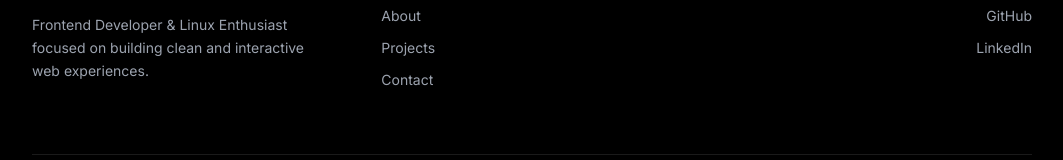
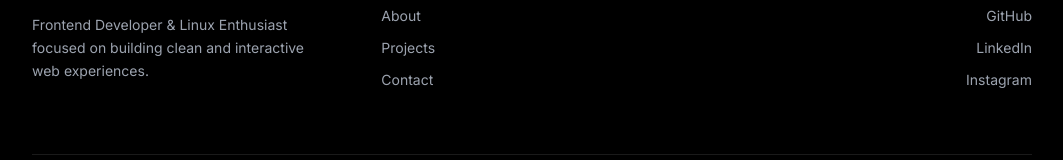
Before and after one commit to Zaenidanz/zainiddinzidan-portfolio, a Next.js app: page / in a window 1280 px wide. Shown: the part 4147-4307 px from the top of the page, without its empty margins (108-1171 px from the left). Built offline with nearby package versions, Linux system fonts and the light colour scheme.

Commit message:
add instagram to footer

```diff
--- a/src/components/Footer.tsx
+++ b/src/components/Footer.tsx
@@ -29,6 +29,7 @@
             <div className="flex flex-col space-y-3 text-secondary text-sm md:items-end">
               <a href="https://github.com/Zaenidanz" target="_blank" rel="noopener noreferrer" className="hover:text-white transition-colors w-fit">GitHub</a>
               <a href="https://www.linkedin.com/in/zainiddin-zidan-637457336" target="_blank" rel="noopener noreferrer" className="hover:text-white transition-colors w-fit">LinkedIn</a>
+              <a href="https://www.instagram.com/zainz_danz" target="_blank" rel="noopener noreferrer" className="hover:text-white transition-colors w-fit">Instagram</a>
             </div>
           </div>
         </div>
```
